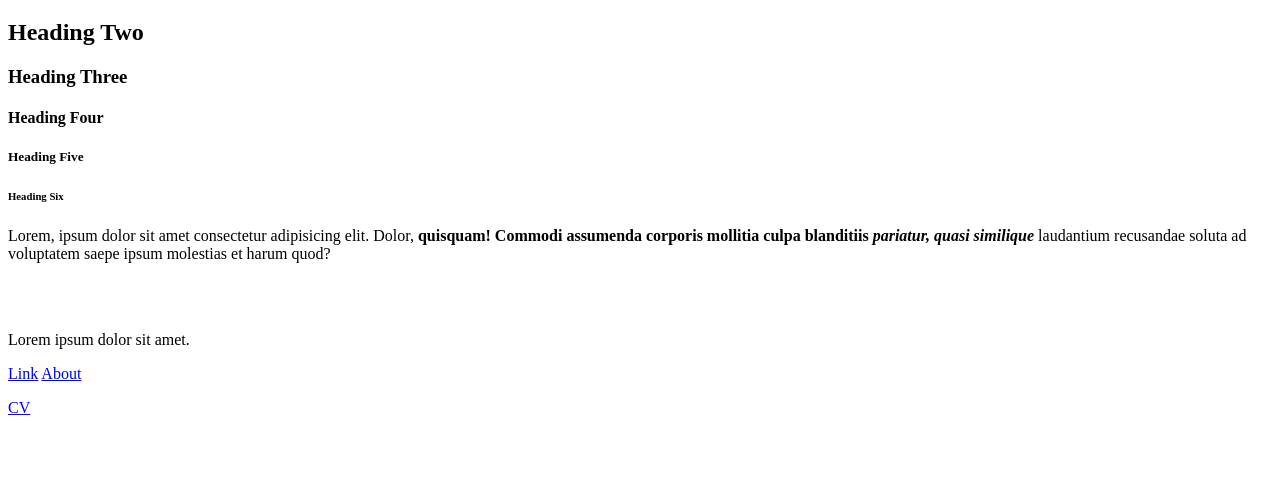
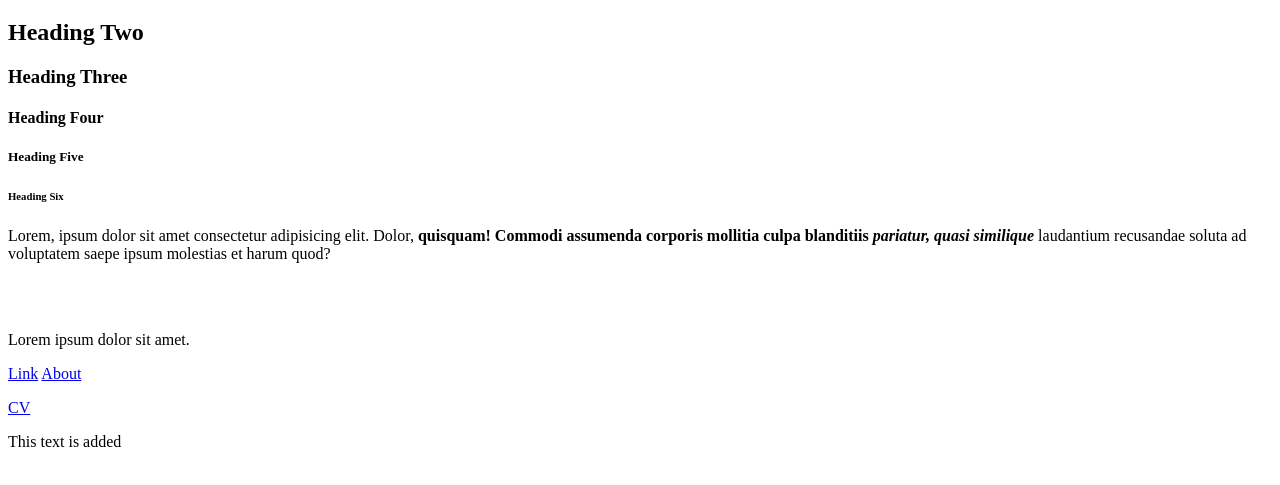
Before and after one commit to OmerLex/WebSite, a plain HTML site: page index.html in a window 1280 px wide. Shown: the part 61-546 px from the top of the page. Drawn offline with Linux system fonts and the light colour scheme.

Commit message:
some code parts added

```diff
--- a/index.html
+++ b/index.html
@@ -35,6 +35,9 @@
          <p>
             <a href="example1.html">CV</a>
          </p>
+         <p>
+            This text is added
+         </p>
 
 
 
```
